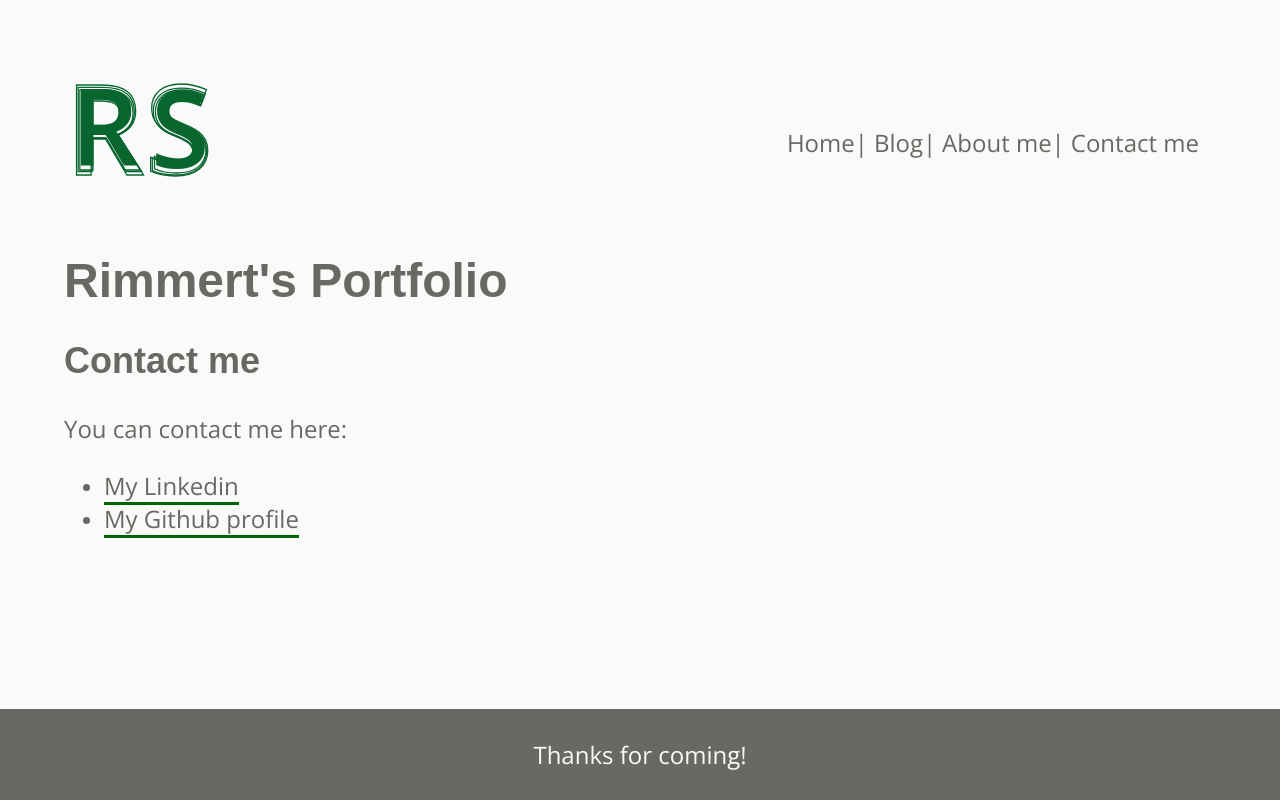
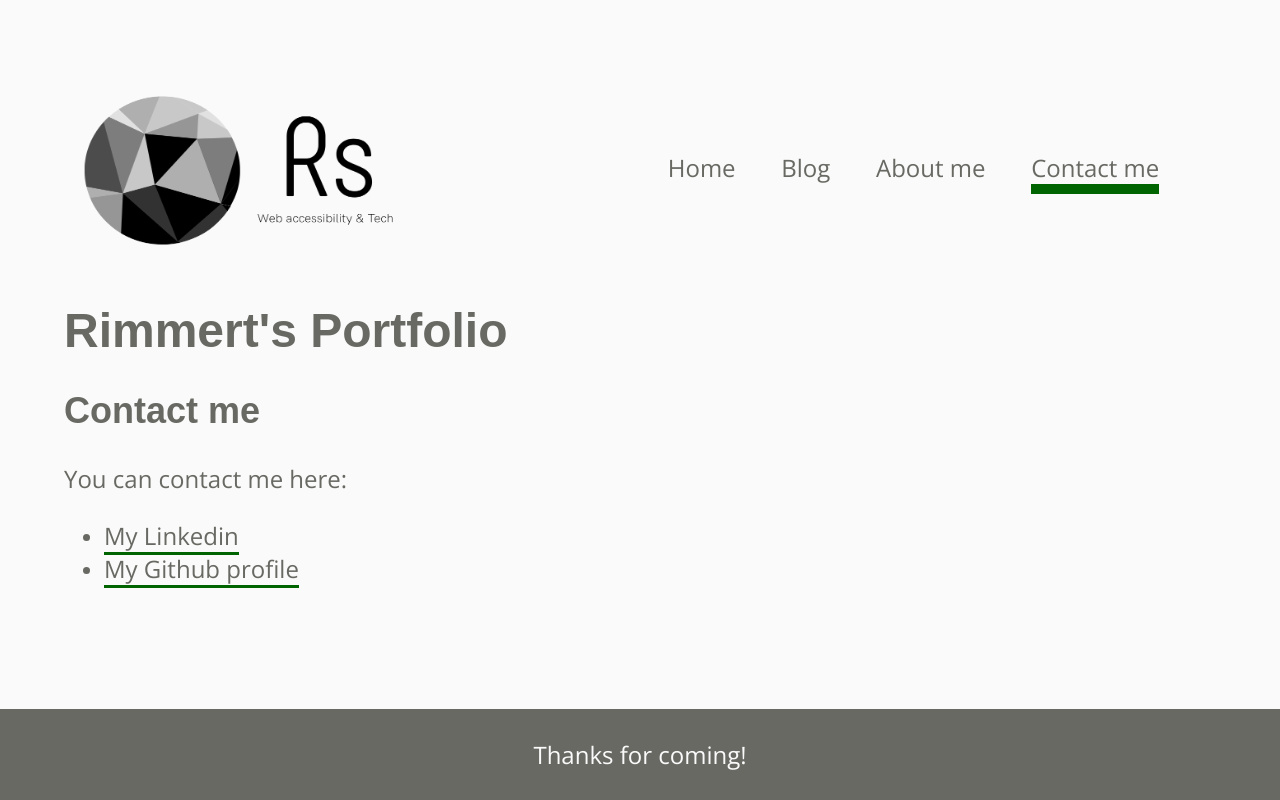
Before and after one commit to Sijtsma/portfolio, a plain HTML site: page contact.html in a window 1280 px wide. Drawn offline with nearby package versions, Linux system fonts and the light colour scheme; a web font is replaced by a local one.

Commit message:
Added logo, fixed issues nav

```diff
--- a/contact.html
+++ b/contact.html
@@ -12,16 +12,16 @@
         <header>
             <div class="logo">
                 <a href="index.html" class="logo">
-                    <img src="img/logo_rs.svg" alt="Logo Rimmert Sijtsma, terug naar de homepage">
+                    <img src="img/logos/logo_transparent_background.png" alt="Logo Rimmert Sijtsma Web accessibility & Tech, back to home">
                 </a>
                 </div>
                 <div class="nav">
                 <nav>
                     <ul class="nav">
-                        <li><a href="index.html" aria-current="page" class="pipe">Home</a></li>
-                        <li><a href="blog.html" class="pipe">Blog</a></li>
-                        <li><a href="about.html" class="pipe">About me</a></li>
-                        <li><a href="contact.html">Contact me</a></li>
+                        <li><a href="index.html">Home</a></li>
+                        <li><a href="blog.html">Blog</a></li>
+                        <li><a href="about.html">About me</a></li>
+                        <li><a href="contact.html" aria-current="page" class="current">Contact me</a></li>
                     </ul>
                 </nav>
             </div>
--- a/main_stylesheet.css
+++ b/main_stylesheet.css
@@ -27,8 +27,8 @@ h1, h2, h3, h4, h5, h6 {
   }
 
   .logo img {
-	height: 150px;
-	width: 150px;
+	height: 200px;
+	width: 350px;
   }
 
   .nav {
@@ -40,14 +40,16 @@ h1, h2, h3, h4, h5, h6 {
 
 ul.nav li {
 	display: inline-block;
+	margin-right: 5%;
 }
 
 ul.nav a {
 	border-bottom: none;
+	color: #686963;
 }
 
-ul.nav a.pipe::after {
-	content:"|";
+ul.nav a.current {
+	border-bottom: 10px solid darkgreen;
 }
 
 footer {
```
Also changed, not shown: blog.html (+4 -4 lines), index.html (+6 -4 lines), img/Logos/dark_logo_transparent_background.png (added), img/Logos/dark_logo_white_background.jpg (added), img/Logos/logo_transparent_background.png (added), img/Logos/logo_white_background.jpg (added), img/Logos/white_logo_color_background.jpg (added), img/Logos/white_logo_dark_background.jpg (added), img/Logos/white_logo_transparent_background.png (added), img/favicon.jpg (added).
